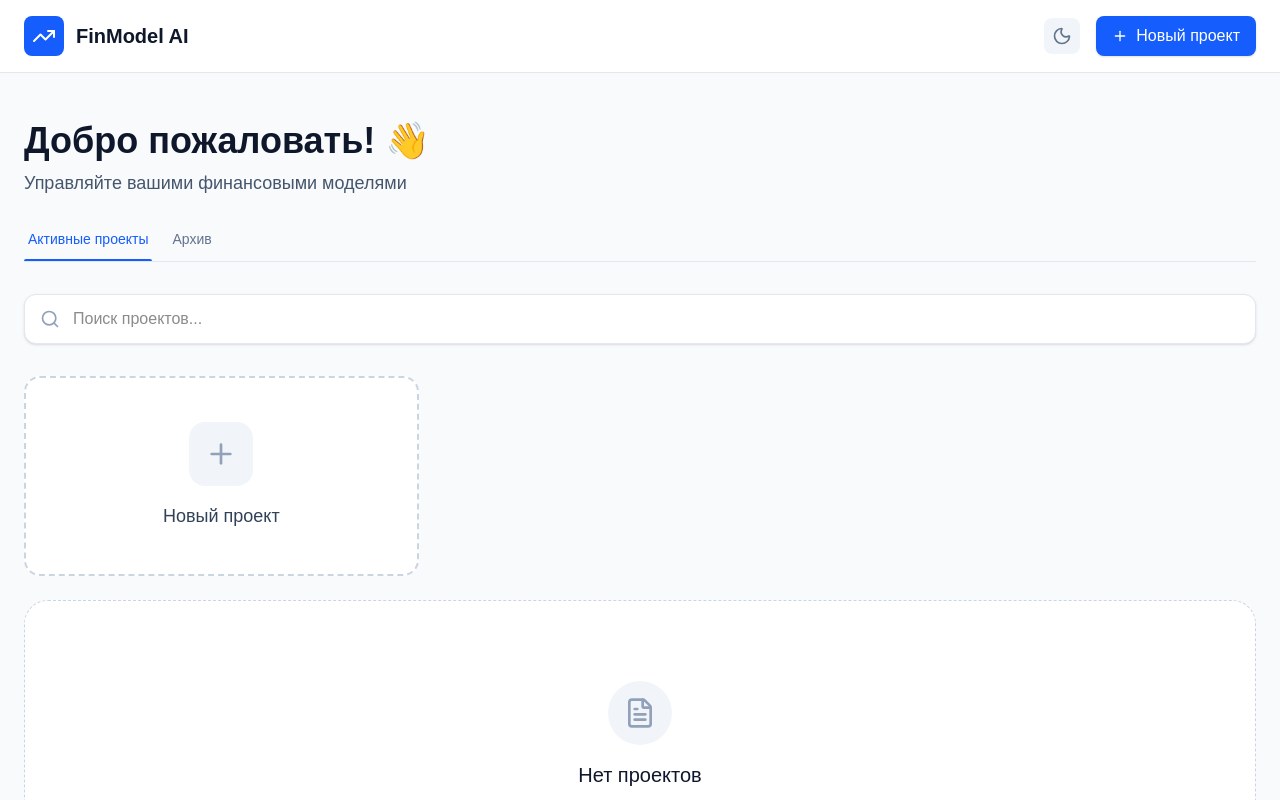
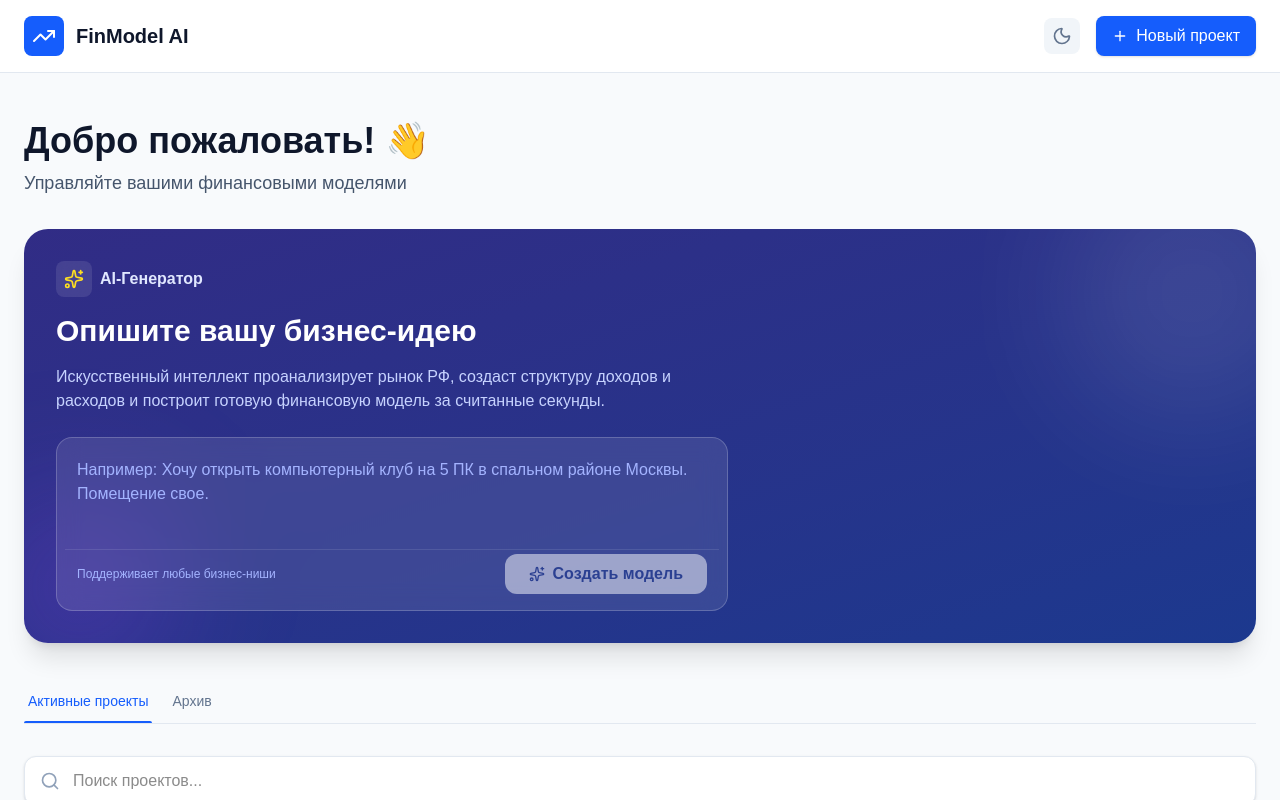
Before and after one commit to apint817-netizen/finmodel-ai, a Next.js app: page /dashboard in a window 1280 px wide. Shown: the top 800 px of the page. Built offline with nearby package versions, Linux system fonts and the light colour scheme.

Commit message:
feat: add AI project generator

```diff
--- a/src/app/dashboard/page.tsx
+++ b/src/app/dashboard/page.tsx
@@ -2,7 +2,7 @@
 
 import { useRouter } from 'next/navigation';
 import { motion, AnimatePresence } from 'framer-motion';
-import { Plus, BarChart3, Coffee, Scissors, Gamepad2, ShoppingCart, Archive, Trash2, RefreshCw, TrendingUp, Search, Loader2, Copy, FileText } from 'lucide-react';
+import { Plus, BarChart3, Coffee, Scissors, Gamepad2, ShoppingCart, Archive, Trash2, RefreshCw, TrendingUp, Search, Loader2, Copy, FileText, Sparkles } from 'lucide-react';
 import Link from 'next/link';
 import { useProjectStore } from '@/lib/store';
 import { useState } from 'react';
@@ -20,7 +20,63 @@ export default function DashboardPage() {
     const router = useRouter();
     const [activeTab, setActiveTab] = useState<'active' | 'archived'>('active');
     const [searchQuery, setSearchQuery] = useState('');
-    const [isLoading, setIsLoading] = useState(false);
+    const [aiPrompt, setAiPrompt] = useState('');
+    const [isGenerating, setIsGenerating] = useState(false);
+
+    const handleGenerateProject = async () => {
+        if (!aiPrompt.trim()) return;
+
+        setIsGenerating(true);
+        try {
+            const response = await fetch('/api/project/generate', {
+                method: 'POST',
+                headers: { 'Content-Type': 'application/json' },
+                body: JSON.stringify({ prompt: aiPrompt }),
+            });
+
+            if (!response.ok) throw new Error('Generation failed');
+
+            const data = await response.json();
+
+            // Create base project
+            const project = createProject(data.name || 'AI Project', 'ai-generated');
+
+            // Populate with generated data
+            // We need to map the raw JSON data to our store's structure if they differ,
+            // but the API is designed to return compatible structure.
+            // We do need to generate IDs for items though, closer investigation of store:
+            // store.addInvestment takes Omit<Item, 'id'>, so we can pass data directly.
+
+            // However, doing it one-by-one triggers many state updates.
+            // Better to use updateProject to set arrays directly BUT arrays need IDs.
+            // Let's generate IDs here.
+
+            const investments = (data.investments || []).map((i: any) => ({ ...i, id: crypto.randomUUID() }));
+            const revenues = (data.revenues || []).map((r: any) => ({ ...r, id: crypto.randomUUID() }));
+            const expenses = (data.expenses || []).map((e: any) => ({ ...e, id: crypto.randomUUID() }));
+
+            const aiChatHistory = data.aiChatMessage ? [{ role: 'assistant', content: data.aiChatMessage }] : [];
+
+            // Bulk update via internal store logic would be best, but updateProject accepts partial<FinancialModel>
+            // and FinancialModel has full arrays. So we can just overwrite them.
+
+            // @ts-ignore - accessing store method directly to avoid multiple renders isn't strictly necessary but cleaner
+            useProjectStore.getState().updateProject(project.id, {
+                investments,
+                revenues,
+                expenses,
+                aiChatHistory: aiChatHistory as any
+            });
+
+            router.push(`/editor/${project.id}`);
+
+        } catch (error) {
+            console.error('Generation errors:', error);
+            alert('Не удалось создать модель. Попробуйте еще раз.');
+        } finally {
+            setIsGenerating(false);
+        }
+    };
 
     const container = {
         hidden: { opacity: 0 },
@@ -46,10 +102,7 @@ export default function DashboardPage() {
     };
 
     const createNewProject = () => {
-        // This function is called by the "Новый проект" button in the header.
-        // It should probably navigate to a template selection page or create a default project.
-        // For now, let's just create a generic project.
-        const project = createProject('Новый проект', 'default'); // 'default' template ID
+        const project = createProject('Новый проект', 'default');
         router.push(`/editor/${project.id}`);
     };
 
@@ -100,6 +153,60 @@ export default function DashboardPage() {
                     </p>
                 </motion.div>
 
+                {/* AI Generator Section */}
+                <motion.div
+                    initial={{ opacity: 0, y: 20 }}
+                    animate={{ opacity: 1, y: 0 }}
+                    transition={{ delay: 0.1 }}
+                    className="mb-12 bg-gradient-to-br from-indigo-900 to-blue-900 rounded-3xl p-8 text-white shadow-xl relative overflow-hidden"
+                >
+                    <div className="absolute top-0 right-0 w-64 h-64 bg-white/10 rounded-full blur-3xl -mr-16 -mt-16 pointer-events-none"></div>
+                    <div className="absolute bottom-0 left-0 w-48 h-48 bg-purple-500/20 rounded-full blur-3xl -ml-10 -mb-10 pointer-events-none"></div>
+
+                    <div className="relative z-10 max-w-2xl">
+                        <div className="flex items-center gap-2 mb-4">
+                            <div className="p-2 bg-white/10 rounded-lg backdrop-blur-sm">
+                                <Sparkles className="w-5 h-5 text-yellow-300" />
+                            </div>
+                            <span className="font-semibold text-indigo-100">AI-Генератор</span>
+                        </div>
+                        <h2 className="text-3xl font-bold mb-4">Опишите вашу бизнес-идею</h2>
+                        <p className="text-indigo-200 mb-6">
+                            Искусственный интеллект проанализирует рынок РФ, создаст структуру доходов и расходов и построит готовую финансовую модель за считанные секунды.
+                        </p>
+
+                        <div className="bg-white/10 backdrop-blur-md rounded-2xl p-2 border border-white/20 focus-within:bg-white/20 transition-colors">
+                            <textarea
+                                value={aiPrompt}
+                                onChange={(e) => setAiPrompt(e.target.value)}
+                                placeholder="Например: Хочу открыть компьютерный клуб на 5 ПК в спальном районе Москвы. Помещение свое."
+                                className="w-full bg-transparent border-0 text-white placeholder-indigo-300 focus:ring-0 resize-none p-3 h-24"
+                                disabled={isGenerating}
+                            />
+                            <div className="flex justify-between items-center px-3 pb-2 pt-1 border-t border-white/10">
+                                <span className="text-xs text-indigo-300">Поддерживает любые бизнес-ниши</span>
+                                <button
+                                    onClick={handleGenerateProject}
+                                    disabled={!aiPrompt.trim() || isGenerating}
+                                    className="bg-white text-blue-900 px-6 py-2 rounded-xl font-semibold hover:bg-blue-50 transition-colors disabled:opacity-50 disabled:cursor-not-allowed flex items-center gap-2"
+                                >
+                                    {isGenerating ? (
+                                        <>
+                                            <Loader2 className="w-4 h-4 animate-spin" />
+                                            Создаем модель...
+                                        </>
+                                    ) : (
+                                        <>
+                                            <Sparkles className="w-4 h-4" />
+                                            Создать модель
+                                        </>
+                                    )}
+                                </button>
+                            </div>
+                        </div>
+                    </div>
+                </motion.div>
+
                 {/* Tabs */}
                 <div className="flex gap-4 mb-8 border-b border-slate-200 dark:border-slate-800">
                     <button
@@ -139,11 +246,6 @@ export default function DashboardPage() {
 
                 {/* My Projects */}
                 <section className="mb-16">
-                    {isLoading ? (
-                        <div className="flex justify-center py-20">
-                            <Loader2 className="w-8 h-8 animate-spin text-blue-600" />
-                        </div>
-                    ) : (
                     <motion.div
                         variants={container}
                         initial="hidden"
@@ -299,7 +401,7 @@ export default function DashboardPage() {
                             </motion.div>
                         )}
                     </motion.div>
-                    )}
+
                 </section>
             </div>
         </div>
```
Also changed, not shown: src/app/api/project/generate/route.ts (added, +99 -0 lines). Lines whose indentation alone changed are shown as unchanged.
